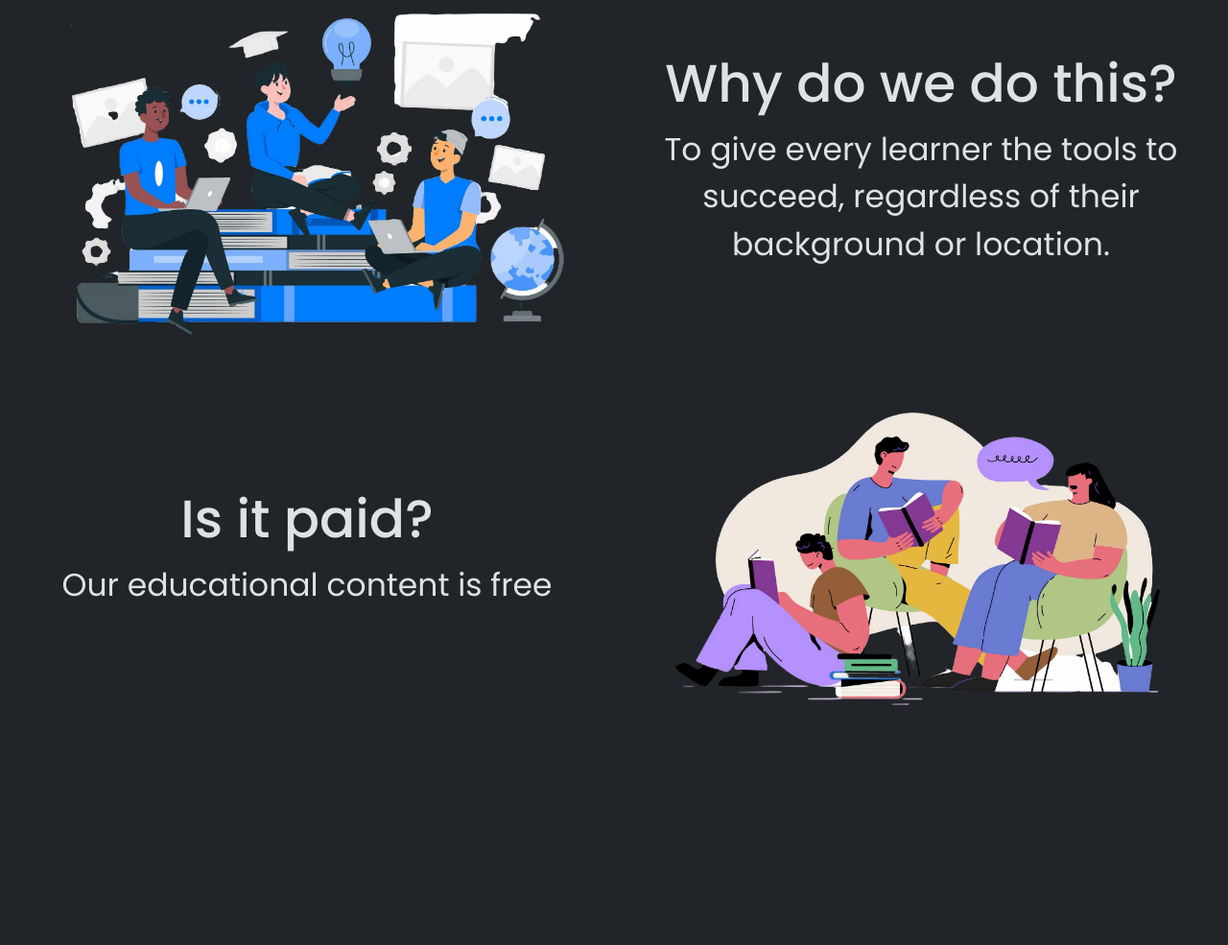
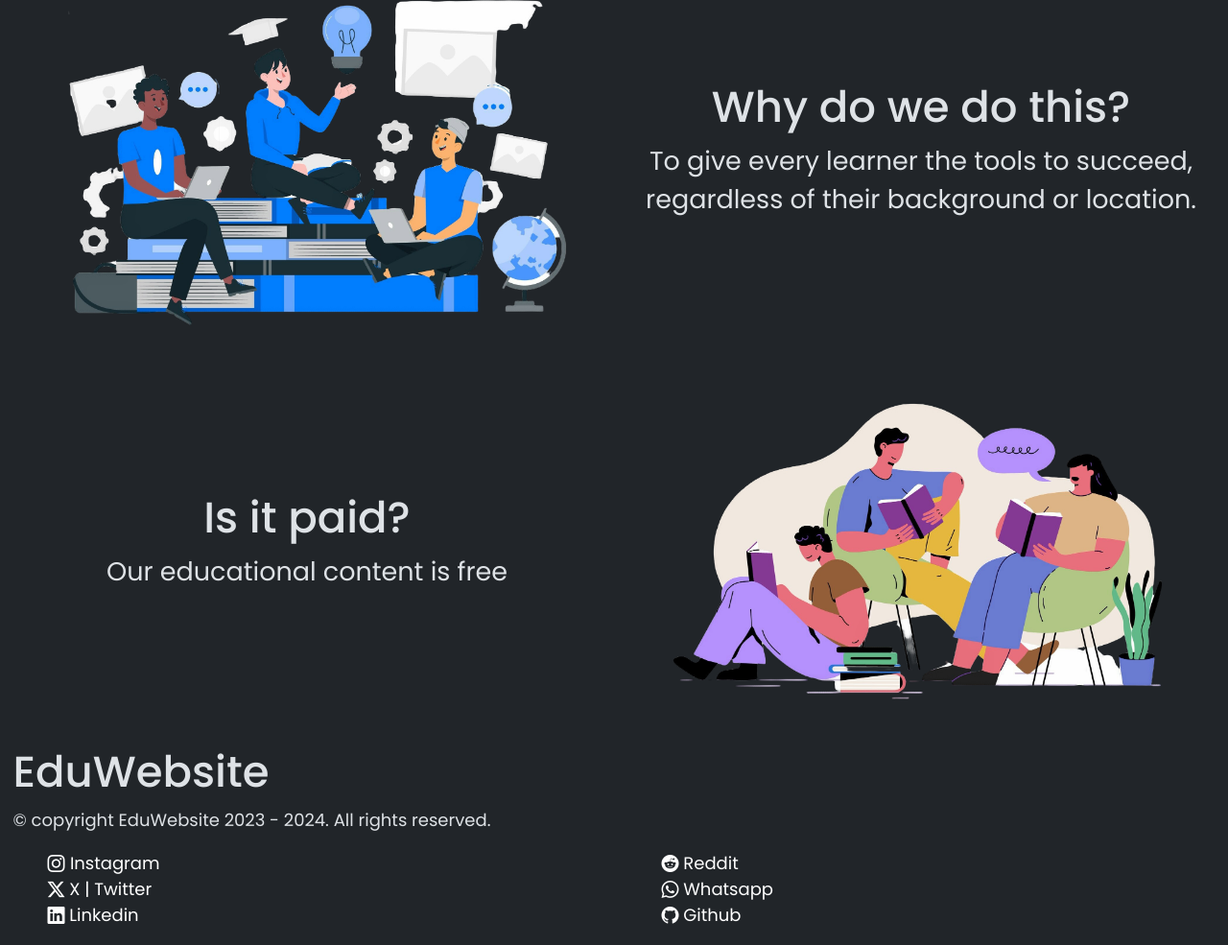
Before and after one commit to Atuljaat/Education-website, a plain HTML site: page index.html in a window 1280 px wide. Shown: the part 955-1940 px from the top of the page at 96% size. Before the commit the page ends 1739 px from the top, so only its background shows below. Drawn offline with nearby package versions, Linux system fonts and the light colour scheme.

Commit message:
footer completed and font adjustment

```diff
--- a/index.html
+++ b/index.html
@@ -8,6 +8,7 @@
     <link href="https://cdn.jsdelivr.net/npm/bootstrap@5.3.3/dist/css/bootstrap.min.css" rel="stylesheet"
         integrity="sha384-QWTKZyjpPEjISv5WaRU9OFeRpok6YctnYmDr5pNlyT2bRjXh0JMhjY6hW+ALEwIH" crossorigin="anonymous" />
     <link rel="stylesheet" href="style.css" />
+    <link rel="stylesheet" href="https://cdn.jsdelivr.net/npm/bootstrap-icons@1.11.3/font/bootstrap-icons.min.css">
 </head>
 
 <body>
@@ -46,10 +47,12 @@
 
                     <!-- This is the login button and its code -->
 
-                    <button type="button" class="btn btn-outline-light butn me-2" data-bs-toggle="modal" data-bs-target="#Login">
+                    <button type="button" class="btn btn-outline-light butn me-2" data-bs-toggle="modal"
+                        data-bs-target="#Login">
                         Login
                     </button>
-                      <button type="button" class="btn btn-outline-light butn me-1 same-btn" onclick="location.href='Sign-up.html'" >
+                    <button type="button" class="btn btn-outline-light butn me-1 same-btn"
+                        onclick="location.href='Sign-up.html'">
                         Sign-up
                     </button>
                 </form>
@@ -57,16 +60,19 @@
                     <div class="modal-dialog ">
                         <div class="modal-content">
                             <div class="modal-header">
-                    <button type="button" class="btn-close" data-bs-dismiss="modal" aria-label="Close"></button>
+                                <button type="button" class="btn-close" data-bs-dismiss="modal"
+                                    aria-label="Close"></button>
                             </div>
                             <div class="modal-body">
                                 <div class="myform bg-dark">
-                          <h1 class="text-center"> Login Form</h1>
+                                    <p class="text-center fw-medium fs-1"> Welcome Back</p>
                                     <form>
                                         <div class="mb-3 mt-4">
                                             <label for="exampleInputEmail1" class="form-label">Email address</label>
-                                  <input type="email" class="form-control"  placeholder="name@example.com" id="exampleInputEmail1" aria-describedby="emailHelp">
-                                <div id="emailHelp" class="form-text">We'll never share your email with anyone else.</div>
+                                            <input type="email" class="form-control" placeholder="name@example.com"
+                                                id="exampleInputEmail1" aria-describedby="emailHelp">
+                                            <div id="emailHelp" class="form-text">We'll never share your email with
+                                                anyone else.</div>
                                         </div>
                                         <div class="mb-3">
                                             <label for="exampleInputPassword1" class="form-label">Password</label>
@@ -101,8 +107,10 @@
                     <img class="w-100 image-fluid" src="media/image1.png" alt="image1" />
                 </div>
                 <div class="col d-flex flex-column text-center align-items-center justify-content-center">
-                    <h1 class="m-2">Welcome to this Educational site</h1>
-                    <button class="btn btn-outline-light butn same-btn" type="submit" onclick="location.href='Sign-up.html'">
+                    <!-- <h1 class="m-2">Welcome to this Educational site</h1> -->
+                    <p class="m-2 fs-1 fw-bold"> Welcome to this <span class="fs-1 fw-bold text-warning"> Educational</span>  <span class="fs-1 fw-bold">site </span></p>
+                    <button class="btn btn-outline-light butn same-btn" type="submit"
+                        onclick="location.href='Sign-up.html'">
                         Get Started
                     </button>
                 </div>
@@ -114,7 +122,8 @@
             <div class="row">
                 <div class="col d-flex flex-column text-center align-items-center justify-content-center">
                     <h1 class="text-center">Whats our Motive ?</h1>
-                    <p class="fw-normal fs-4">Because learning should be as free as your curiosity—why put a price on wonder?</p>
+                    <p class="fw-normal fs-4">Because learning should be as free as your curiosity—why put a price on
+                        wonder?</p>
                 </div>
                 <div class="col">
                     <img class="w-100 image-fluid" src="media/image2.png" alt="image2" />
@@ -130,7 +139,8 @@
                 </div>
                 <div class="col d-flex flex-column text-center align-items-center justify-content-center">
                     <h1 class="text-center">Why do we do this?</h1>
-                    <p class="fw-normal fs-4">To give every learner the tools to succeed, regardless of their background or location.</p>
+                    <p class="fw-normal fs-4">To give every learner the tools to succeed, regardless of their background
+                        or location.</p>
                 </div>
             </div>
         </div>
@@ -178,7 +188,8 @@
             </div>
             <div class="row">
                 <div class="col">
-                    <p class="fw-normal p-3 fs-6 text-center">Because learning should be as free as your curiosity—why put a price on wonder?</p>
+                    <p class="fw-normal p-3 fs-6 text-center">Because learning should be as free as your curiosity—why
+                        put a price on wonder?</p>
                 </div>
             </div>
         </div>
@@ -193,7 +204,8 @@
             </div>
             <div class="row">
                 <div class="col">
-                    <p class="fw-normal fs-6 text-center p-3">To give every learner the tools to succeed, regardless of their background or location.</p>
+                    <p class="fw-normal fs-6 text-center p-3">To give every learner the tools to succeed, regardless of
+                        their background or location.</p>
                 </div>
             </div>
         </div>
@@ -208,11 +220,37 @@
             </div>
             <div class="row">
                 <div class="col">
-                    <p class="fw-normal fs-6 text-center p-3">Our educational content is free   </p>
+                    <p class="fw-normal fs-6 text-center p-3">Our educational content is free </p>
                 </div>
             </div>
         </div>
     </div>
+    <footer>
+        <div class="container-fluid">
+            <div class="row">
+                <div class="col">
+                    <h1>EduWebsite</h1>
+                    <p class="fs-6">© copyright EduWebsite 2023 - 2024. All rights reserved.</p>
+                </div>
+            </div>
+            <div class="row">
+                <div class="col">
+                    <ul class="social">
+                        <li> <a href="#"><i class="bi bi-instagram"> </i> <span> Instagram</span></a></li>
+                        <li><a href="#"><i class="bi bi-twitter-x"></i> <span> X | Twitter</span></a></li>
+                        <li><a href="#"><i class="bi bi-linkedin"></i><span> Linkedin</span></a></li>
+                    </ul>
+                </div>
+                <div class="col">
+                    <ul class="social">
+                        <li> <a href="#"><i class="bi bi-reddit"></i> <span> Reddit</span></a></li>
+                        <li><a href="#"><i class="bi bi-whatsapp"></i><span> Whatsapp</span></a></li>
+                        <li><a href="#"><i class="bi bi-github"></i><span> Github</span></a></li>
+                    </ul>
+                </div>
+            </div>
+        </div>
+    </footer>
 
     </div>
     <script src="https://cdn.jsdelivr.net/npm/bootstrap@5.3.3/dist/js/bootstrap.bundle.min.js"
--- a/style.css
+++ b/style.css
@@ -1,8 +1,8 @@
 
 @import url('https://fonts.googleapis.com/css2?family=Poppins:ital,wght@0,100;0,200;0,300;0,400;0,500;0,600;0,700;0,800;0,900;1,100;1,200;1,300;1,400;1,500;1,600;1,700;1,800;1,900&display=swap');
-
+@import url("https://cdn.jsdelivr.net/npm/bootstrap-icons@1.11.3/font/bootstrap-icons.min.css");
 *{
-    font-size: 22px;
+    font-size: 18px;
     font-family: "Poppins", sans-serif;
 }
 navbar-custom {
@@ -25,3 +25,22 @@ navbar-custom {
 .same-btn :hover{
     color: black;
 }
+
+.social {
+    text-decoration: none;
+    list-style: none;
+}
+
+.social a:hover {
+    color: orange;
+}
+.social a {
+    color: white;
+    text-decoration: none;
+}
+
+@media only screen and (max-width: 900px) {
+    *{
+        font-size: 14px;
+    }
+}
```
Also changed, not shown: Sign-up.html (+1 -1 lines). Lines whose indentation alone changed are shown as unchanged.
